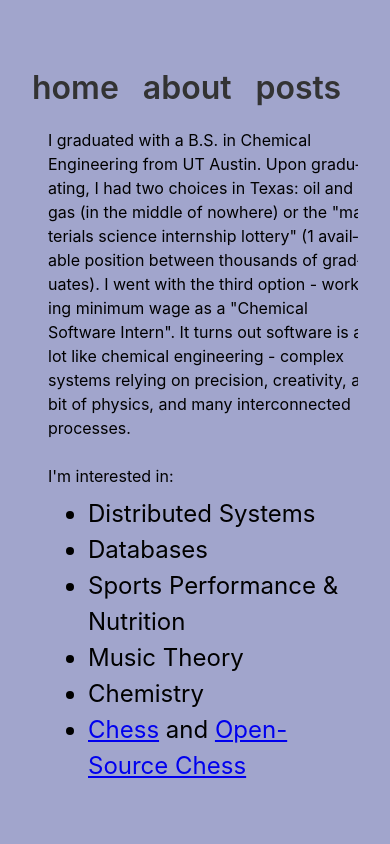
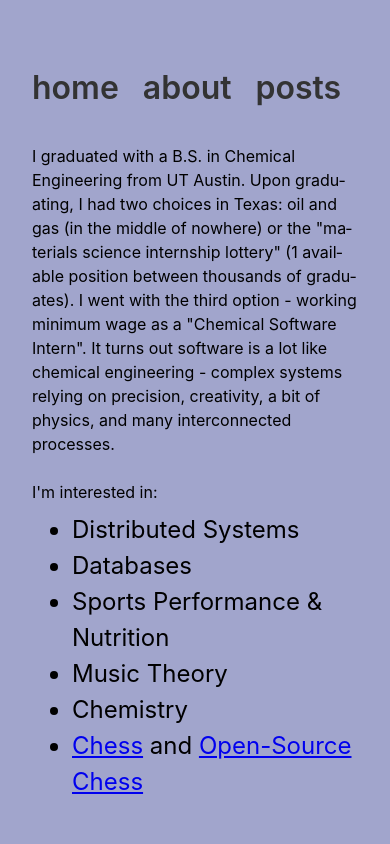
Before and after one commit to MaanasSathaye/msathaye.com, a React (Vite) app in the folder msathaye-console/: page /about in a window 390 px wide. Shown: the top 844 px of the page. Built offline with nearby package versions, Linux system fonts and the light colour scheme.

Commit message:
fix styling again

```diff
--- a/msathaye-console/src/css/App.css
+++ b/msathaye-console/src/css/App.css
@@ -129,10 +129,6 @@ hr {
 }
 
 @media (max-width: 768px) {
-  .page {
-    padding: 1rem;
-  }
-
   .page body {
     font-size: 16px;
   }
```
